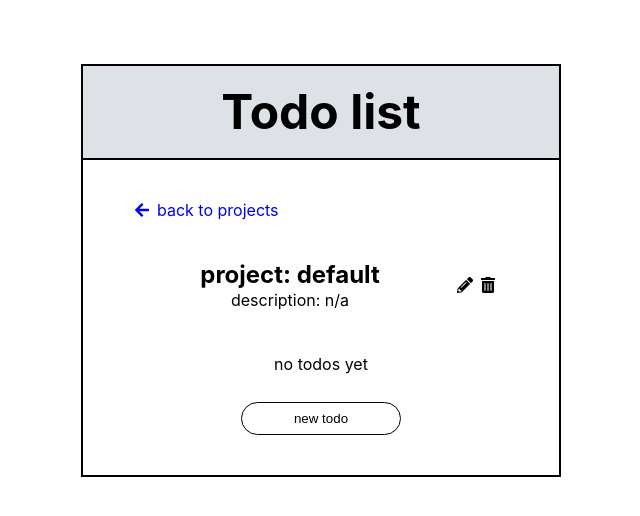
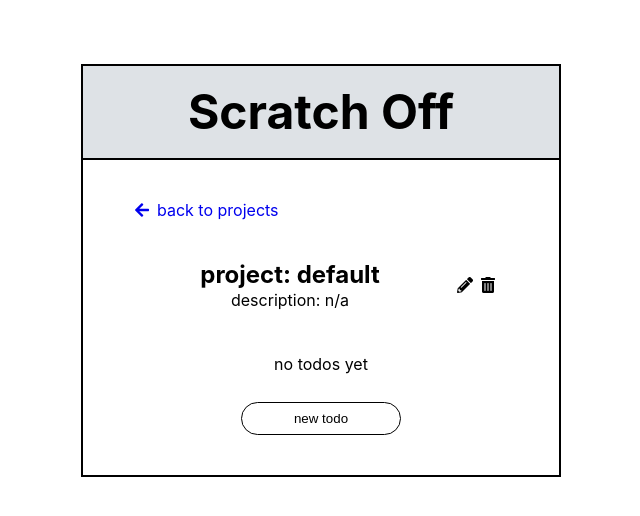
Before and after one commit to esteban90-dev/todo-list, a website built with webpack: page dist/index.html in a window 1280 px wide. Shown: the whole page, without its empty margins (319-959 px from the left). Built offline with nearby package versions, Linux system fonts and the light colour scheme.

Commit message:
change app title

```diff
--- a/dist/index.html
+++ b/dist/index.html
@@ -6,12 +6,12 @@
     <meta name="viewport" content="width=device-width, initial-scale=1, maximum-scale=1">
     <link rel="stylesheet" href="assets/styles/main.css">
     <link href="https://cdnjs.cloudflare.com/ajax/libs/font-awesome/5.13.0/css/all.min.css" rel="stylesheet">
-    <title>Todo-List</title>
+    <title>Scratch Off</title>
   </head>
 
   <body>
     <div class="container width-90 max-width-6 m-auto mt-3 mt-5_md bg-gray-300 border border-width-1">
-      <h2 class="text-center fw-bold mt-3 mb-3">Todo list</h2>
+      <h2 class="text-center fw-bold mt-3 mb-3">Scratch Off</h2>
       <div class="row justify-center bg-white border-top border-width-1">
         <div class="col-12 pl-5 pr-5 pt-3 pb-3" id="app"></div>
       </div>
```
